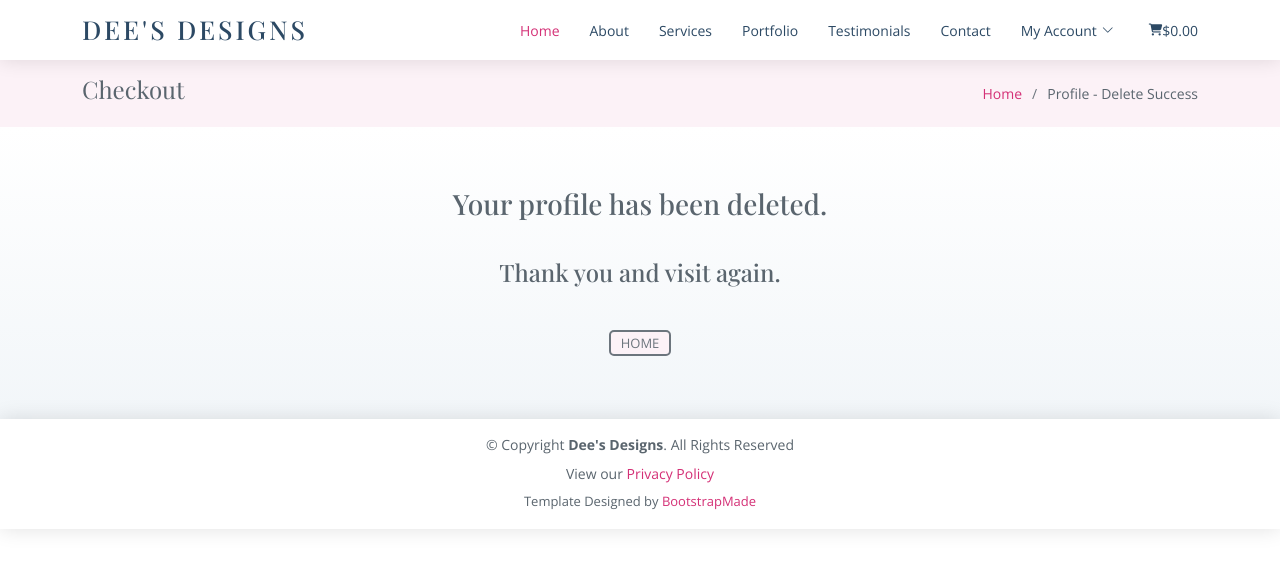
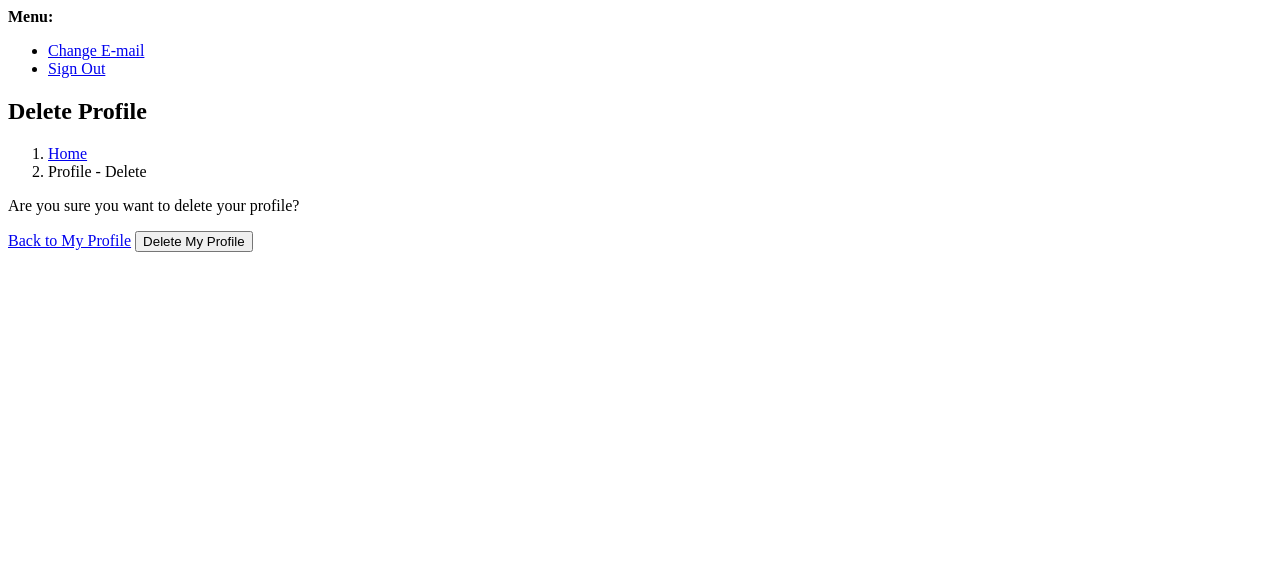
Before and after one commit to drubach/DeesDesigns, a Django app: page /profiles/delete_profile/ in a window 1280 px wide. Shown: the top 570 px of the page. Run offline with Django 3.2, Linux system fonts and the light colour scheme; a user stored in the database is signed in; some libraries are stand-ins or nearby versions; some web fonts are replaced.

Commit message:
Fix delete_profile.

```diff
--- a/profiles/templates/profiles/delete_profile.html
+++ b/profiles/templates/profiles/delete_profile.html
@@ -1,5 +1,7 @@
-{% extends "base.html" %}
+{% extends "account/base.html" %}
 {% load static %}
+
+{% load i18n %}
 
 
 {% block content %}
@@ -9,29 +11,36 @@
   <section class="breadcrumbs">
     <div class="container">
       <div class="d-flex justify-content-between align-items-center">
-          <h2>Checkout</h2>
+        <h2>Delete Profile</h2>
         <ol>
           <li><a href="{% url 'home' %}">Home</a></li>
-            <li>Profile - Delete Success</li>
+          <li>Profile - Delete</li>
         </ol>
       </div>
     </div>
   </section><!-- Breadcrumbs Section -->
 
-    <!-- ======= Profile Delete Success Section ======= -->
+    <!-- ======= Profile Delete Section ======= -->
   <section class="section-bg">
-        <div class="row section-title banner">
-            <h3>Your profile has been deleted.</h3>
+    <div class="container">
+      <div class="row">
+        <div class="col-12 col-md-6">
+          <div class="allauth-form-inner-content">
+            <p>{% trans 'Are you sure you want to delete your profile?' %}</p>
+
+            <form id="signout_form" method="post" action="{% url 'delete_profile' %}">
+              {% csrf_token %}
+              {% if redirect_field_value %}
+              <input type="hidden" name="{{ redirect_field_name }}" value="{{ redirect_field_value }}"/>
+              {% endif %}
+              <a class="button" href="{% url 'me' %}">Back to My Profile</a>
+              <button id="delete-profile" class="button" type="submit">{% trans 'Delete My Profile' %}</button>
+            </form>
           </div>
-        <div class="row section-title banner">
-            <h4>Thank you and visit again.</h4>
         </div>
-        <div class="button-wrapper">
-            <a class="button" href="{% url 'home' %}">
-            <span class="text-uppercase">Home</span>
-            </a>
       </div>
-    </section><!-- Profile Delete Success -->
+    </div>
+  </section><!-- Profile Delete -->
 </main><!-- End #main -->
 
 {% endblock %}
```
Lines whose indentation alone changed are shown as unchanged.
